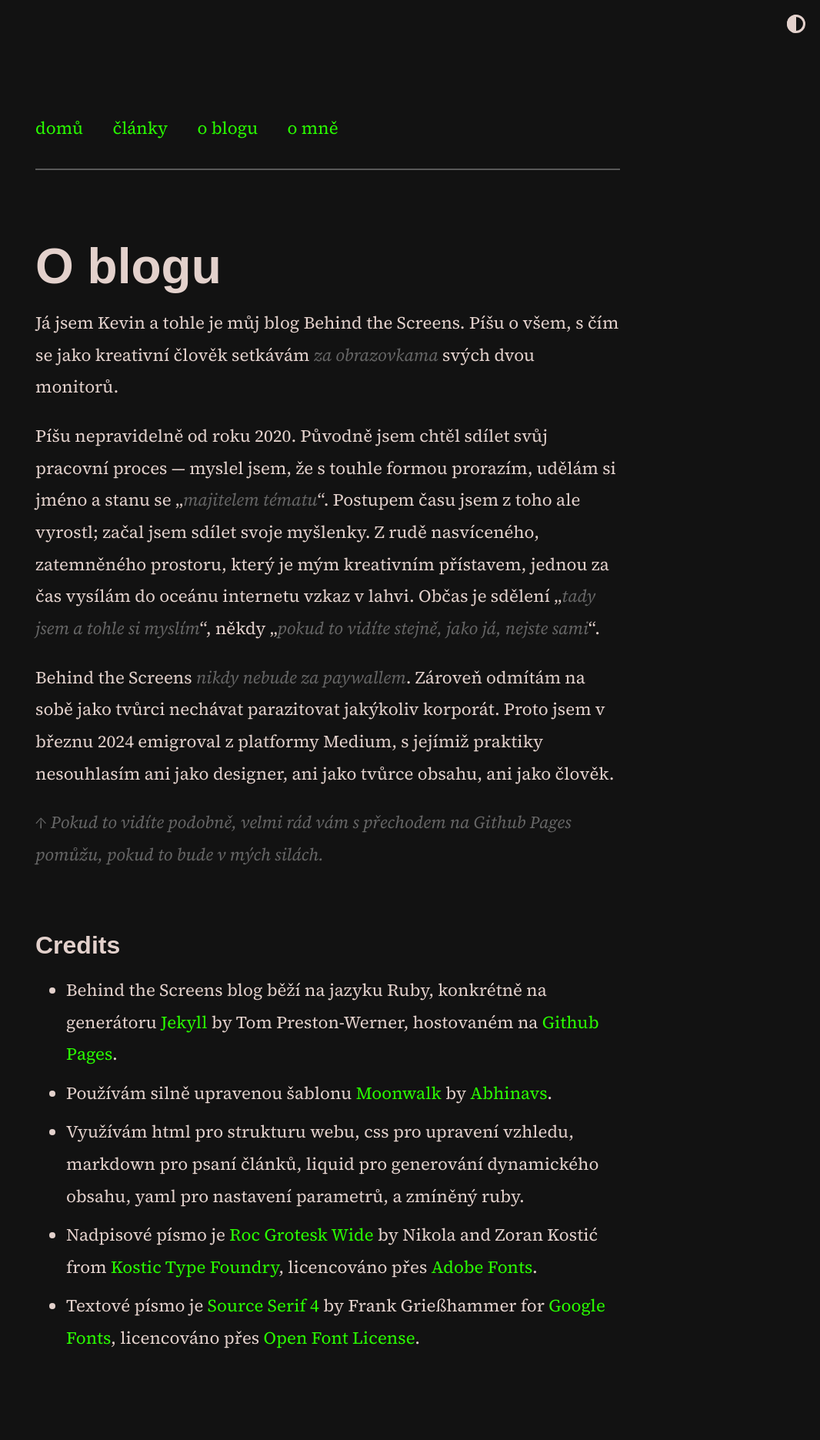
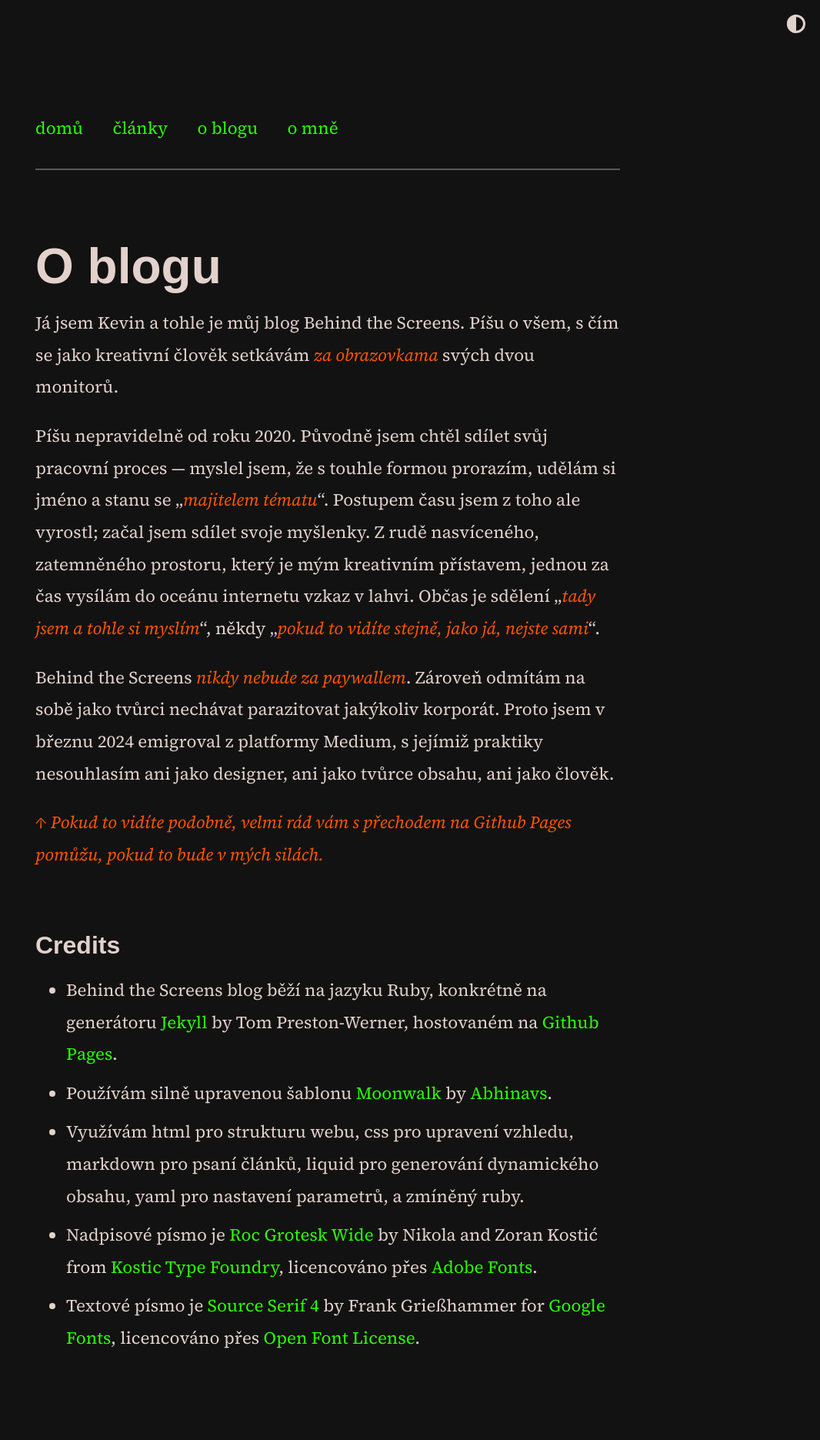
Before and after one commit to scherrer-txt/bts, a Jekyll site: the page built from o-blogu.md, in a window 1280 px wide. Shown: the whole page at 77% size, without its empty margins (214-1280 px from the left). Built offline with Jekyll 4.4.1, drawn with Linux system fonts in a browser that asks for light colours; some web fonts are replaced; a script that is not in the unit is left out.

Commit message:
Update moonwalk.scss

```diff
--- a/_sass/moonwalk.scss
+++ b/_sass/moonwalk.scss
@@ -208,7 +208,13 @@ a {
 /* Target specific elements for italicized text */
 em, i {
   font-style: italic;
-  color: var(--share-text); /* Change the color as desired */
+  color: var(--text-secondary);
+}
+
+strong,
+b {
+  font-style: bold;
+  color: var(--text-secondary);
 }
 
 html.transition,
```
